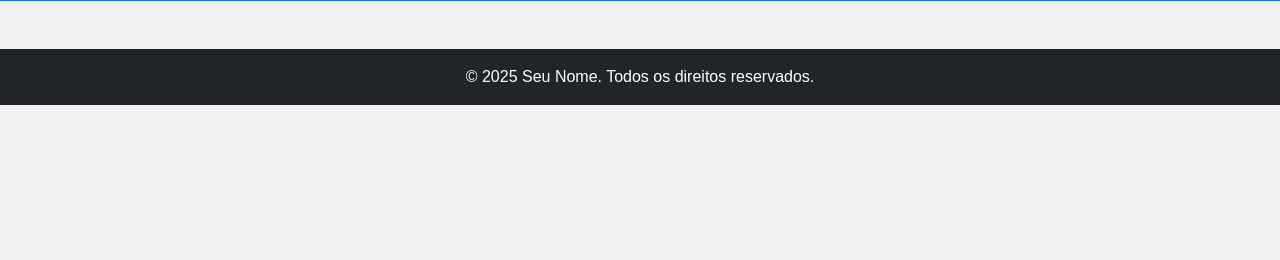
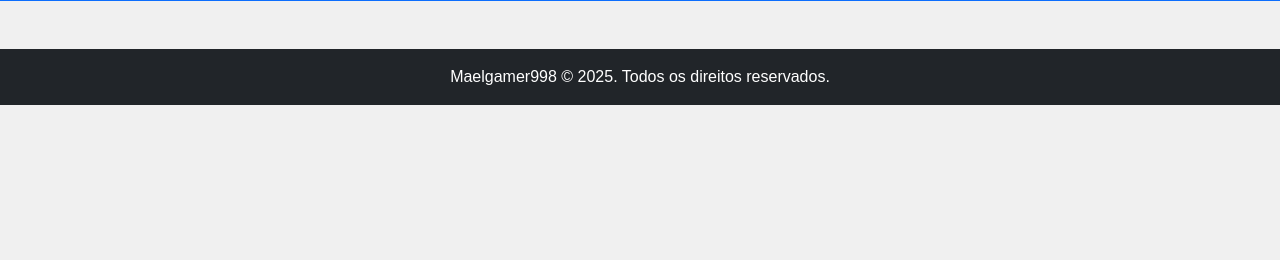
Before and after one commit to maelgamer998/sobre, a PHP site: page / in a window 1280 px wide. Shown: the part 301-561 px from the top of the page. Run offline with PHP 8.4, Linux system fonts and the light colour scheme.

Commit message:
Update index.php

```diff
--- a/index.php
+++ b/index.php
@@ -2,7 +2,7 @@
 <html lang="pt-BR">
 <head>
   <meta charset="UTF-8">
-  <title>Portfólio | Seu Nome</title>
+  <title>Portfólio | MAEL</title>
   <meta name="viewport" content="width=device-width, initial-scale=1">
   <!-- Bootstrap CSS -->
   <link href="https://cdn.jsdelivr.net/npm/bootstrap@5.3.3/dist/css/bootstrap.min.css" rel="stylesheet">
@@ -35,7 +35,7 @@
 </header>
 
 <footer class="bg-dark text-white text-center py-3 mt-5">
-  &copy; 2025 Seu Nome. Todos os direitos reservados.
+    Maelgamer998 &copy; 2025. Todos os direitos reservados.
 </footer>
 
 <!-- Scripts -->
```
